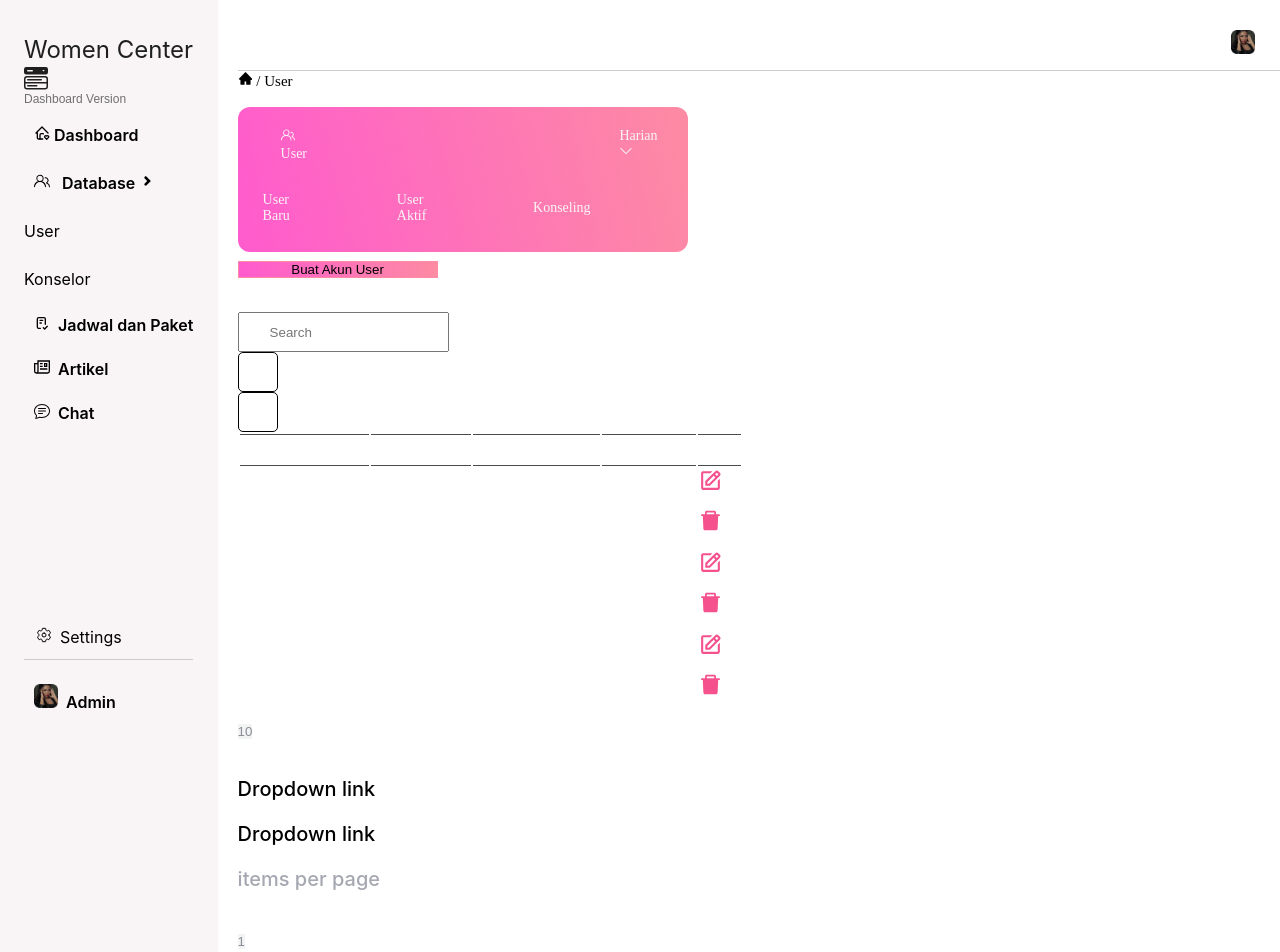
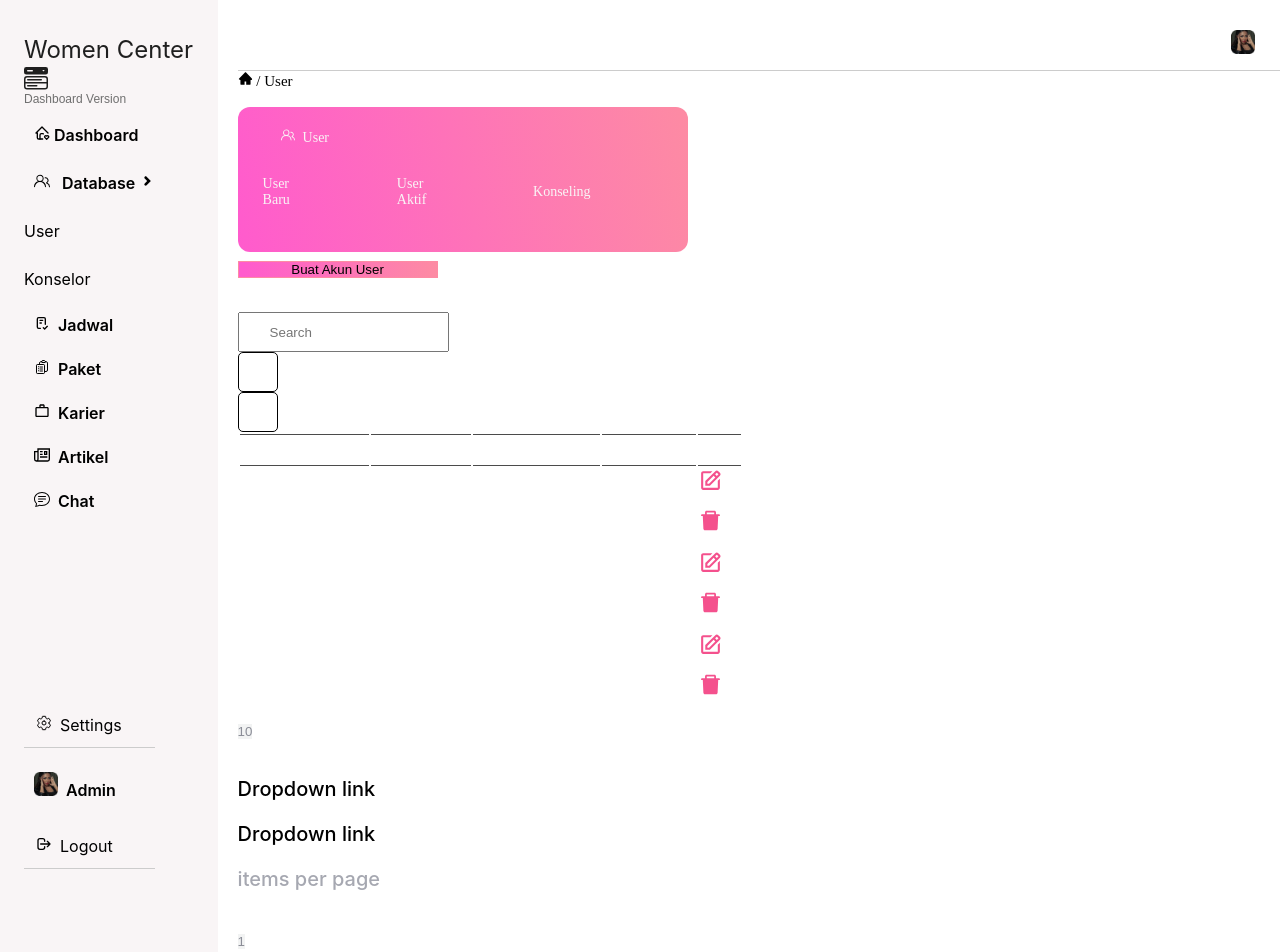
Before and after one commit to Capstone-Tim-14/woman-center-fe, a React (Vite) app in the folder women-center/: page / in a window 1280 px wide. Shown: the top 952 px of the page. Built offline with nearby package versions, Linux system fonts and the light colour scheme.

Commit message:
update sidebar

```diff
--- a/women-center/src/component/organisms/tabelKonselor.jsx
+++ b/women-center/src/component/organisms/tabelKonselor.jsx
@@ -24,6 +24,9 @@ import { AiFillHome } from "react-icons/ai";
 import { IoNotifications } from "react-icons/io5";
 import { BsChevronDown } from "react-icons/bs";
 import { IoSettingsOutline } from "react-icons/io5";
+import { HiOutlineClipboardDocumentList } from "react-icons/hi2";
+import { MdOutlineWorkOutline } from "react-icons/md";
+import { HiOutlineLogout } from "react-icons/hi";
 import ModalTambahAkunKonselor from '../molekul/modal/modalTambahAkunKonselor';
 
 const TabelKonselor = () => {
@@ -113,7 +116,13 @@ const TabelKonselor = () => {
           </div>
 
           <div className='menu-icon'>
-            <Link to="/jadwal"><TbChecklist style={{ marginRight: '8px' }}/>Jadwal dan Paket</Link>
+            <Link to="/jadwal"><TbChecklist style={{ marginRight: '8px' }}/>Jadwal</Link>
+          </div><br/>
+          <div className='menu-icon'>
+            <Link to="/jadwal"><HiOutlineClipboardDocumentList  style={{ marginRight: '8px' }}/>Paket</Link>
+          </div><br/>
+          <div className='menu-icon'>
+            <Link to="/jadwal"><MdOutlineWorkOutline  style={{ marginRight: '8px' }}/>Karier</Link>
           </div><br/>
           <div className='menu-icon'>
             <Link to="#"><GrArticle style={{ marginRight: '8px' }} />Artikel</Link>
@@ -126,7 +135,10 @@ const TabelKonselor = () => {
           </div><br/>
           <div className='menu-icon'>
             <Link to="#"><img src="/src/assets/img/profile1.png" alt="Admin" style={{ marginRight: '8px', width: '24px', height: '24px' }} />Admin</Link>
-          </div>
+          </div><br />
+          <div className='admin-navbar'>
+            <Link to="#"><HiOutlineLogout  style={{ marginRight: '8px' }}/>Logout</Link>
+          </div><br/>
         </div>
       </div>
 
@@ -152,7 +164,6 @@ const TabelKonselor = () => {
                 <th></th><th></th>
                 <th></th><th></th>
                 <th></th><th></th>
-                <th>Harian <BsChevronDown /></th>
               </tr>
             </thead>
             <tbody>
--- a/women-center/src/component/organisms/tabelUSer.jsx
+++ b/women-center/src/component/organisms/tabelUSer.jsx
@@ -23,6 +23,9 @@ import { AiFillHome } from "react-icons/ai";
 import { IoNotifications } from "react-icons/io5";
 import { BsChevronDown } from "react-icons/bs";
 import { IoSettingsOutline } from "react-icons/io5";
+import { HiOutlineClipboardDocumentList } from "react-icons/hi2";
+import { MdOutlineWorkOutline } from "react-icons/md";
+import { HiOutlineLogout } from "react-icons/hi";
 import ModalTambahAkunUser from '../molekul/modal/modalTambahAkunUser';
 
 const TabelUser = () => {
@@ -84,10 +87,9 @@ const TabelUser = () => {
 
   useEffect(() => () => setIsDatabaseOpen(false), []);
 
-
   return (
     <div className="main-layout">
-      <div className={`sidebar ${isMenuOpen ? 'menu-open' : ''}`}>
+      <div className={`sidebar ${isMenuOpen || isDatabaseOpen ? 'menu-open' : ''}`}>
         <div className="brand">
           <div className="center-info">
             <p className="center-name" onClick={toggleMenu}>
@@ -99,8 +101,9 @@ const TabelUser = () => {
 
         {/* Sidebar Section */}
         <div className={isMenuOpen ? "dropdown-menu" : "hidden"}>
-          <div><br />
-          <Link className="menu-icon" to="/"><TbHomeHeart /> Dashboard </Link><br/><br/>
+          <div>
+            <br />
+            <Link className="menu-icon" to="/"><TbHomeHeart /> Dashboard </Link><br/><br/>
             <a className='menu-icon' onClick={toggleDatabase}>
               <GoPeople style={{ marginRight: '8px' }} /> Database <TiChevronRight /><br/>
               <span className={`menu-icon ${isDatabaseOpen ? 'close' : ''}`}></span>
@@ -113,7 +116,13 @@ const TabelUser = () => {
           </div>
 
           <div className='menu-icon'>
-            <Link to="/jadwal"><TbChecklist style={{ marginRight: '8px' }}/>Jadwal dan Paket</Link>
+            <Link to="/jadwal"><TbChecklist style={{ marginRight: '8px' }}/>Jadwal</Link>
+          </div><br/>
+          <div className='menu-icon'>
+            <Link to="#"><HiOutlineClipboardDocumentList  style={{ marginRight: '8px' }}/>Paket</Link>
+          </div><br/>
+          <div className='menu-icon'>
+            <Link to="#"><MdOutlineWorkOutline  style={{ marginRight: '8px' }}/>Karier</Link>
           </div><br/>
           <div className='menu-icon'>
             <Link to="#"><GrArticle style={{ marginRight: '8px' }} />Artikel</Link>
@@ -126,9 +135,13 @@ const TabelUser = () => {
           </div><br/>
           <div className='menu-icon'>
             <Link to="#"><img src="/src/assets/img/profile1.png" alt="Admin" style={{ marginRight: '8px', width: '24px', height: '24px' }} />Admin</Link>
-          </div>
+          </div><br/>
+          <div className='admin-navbar'>
+            <Link to="#"><HiOutlineLogout  style={{ marginRight: '8px' }}/>Logout</Link>
+          </div><br/>
         </div>
       </div>
+
 
 
       <div className="content">
@@ -153,7 +166,7 @@ const TabelUser = () => {
                 <th></th><th></th>
                 <th></th><th></th>
                 <th></th><th></th>
-                <th>Harian <BsChevronDown /></th>
+
               </tr>
             </thead>
             <tbody>
@@ -171,6 +184,7 @@ const TabelUser = () => {
             </tbody>
           </table>
         </div>
+
 
         <div className="mt-5 p-4">
           <div className="d-flex justify-content-end mb-3">
```
